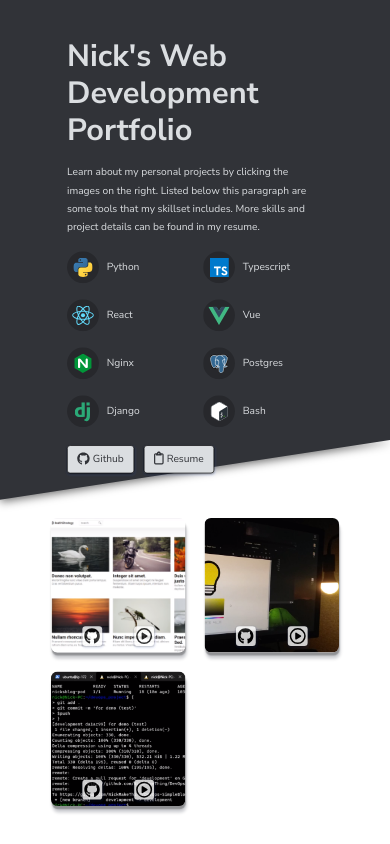
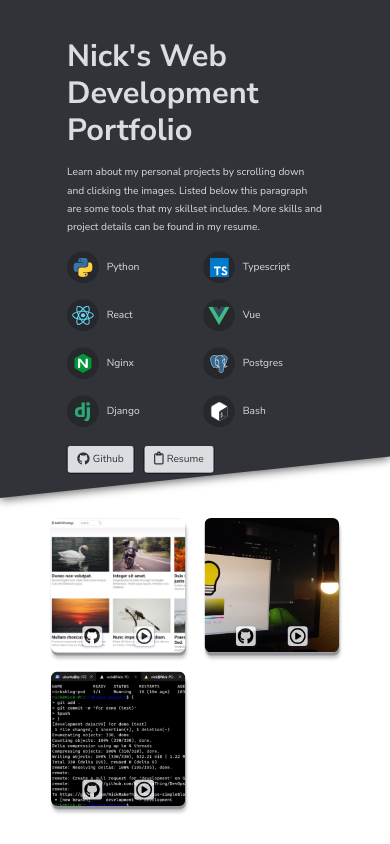
Before and after one commit to NickMakeThing/PortfolioSite, a React (Vite) app: page / in a window 390 px wide. Built offline with nearby package versions, Linux system fonts and the light colour scheme.

Commit message:
reworked mobile background and mobile compatibility

```diff
--- a/package.json
+++ b/package.json
@@ -4,7 +4,7 @@
   "version": "0.0.0",
   "type": "module",
   "scripts": {
-    "dev": "vite",
+    "dev": "vite --host",
     "build": "tsc && vite build",
     "preview": "vite preview"
   },
--- a/src/App.css
+++ b/src/App.css
@@ -19,12 +19,12 @@
   display:flex;
   align-items:center;
   justify-content:center;
-  background:linear-gradient(
+  /* background:linear-gradient(
   rgba(49,51,56,1) 79%,
   rgba(49,51,56,1) 80.09%,
     transparent 80.1%,
     transparent 100%
-  );
+  ); */
   height:100vh;
 }
 
@@ -37,7 +37,7 @@
   z-index:-1;
   position:absolute;
   bottom:0px;
-  height:20vh;
+  height:100vh;
   width:100%;
   filter: drop-shadow(0 2px 5px rgba(0,0,0,0.6));
 }
@@ -46,9 +46,9 @@
   position:absolute;
   bottom:0px;
   background:rgba(49,51,56,1);
-  height:20vh;
+  height:100vh;
   width:100%;
-  clip-path: polygon( 0 0, 102vw 0, 0 150% );
+  clip-path: polygon( 0 0, 102vw 0, 102vw 80%, 0 110% );
 }
 
 body{
@@ -61,25 +61,14 @@ body{
   #app{
     padding-top:4vh;
     padding-bottom:4vh;
-    background:linear-gradient(
-      rgba(49,51,56,1) 42%,
-      rgba(49,51,56,1) 43.09%,
-        transparent 43.1%,
-        transparent 100%
-      );
   }
 
   #main-container{
     flex-direction: column;
     align-items:center;
   }
-  #triangle-container{
-    height:53.5vh;
-    filter: drop-shadow(0 2px 5px rgba(0,0,0,0.6));
-  }
   #triangle {
-    height:53.5vh;
-    clip-path: polygon( 0 0, 102vw 0, 0 20% );
+    clip-path: polygon( 0 0, 102vw 0, 102vw 48%, 0 55% );
   }
 }
 
@@ -87,23 +76,13 @@ body{
   #app{
     padding-top:0vh;
     padding-bottom:0vh;
-    background:linear-gradient(
-      rgba(49,51,56,1) 51%,
-      rgba(49,51,56,1) 52.09%,
-        transparent 52.1%,
-        transparent 100%
-      );
   }
   #main-container{
     transform:scale(0.8);
     gap:100px;
   }
-  #triangle-container{
-    height:48vh;
-  }
   #triangle {
-    height:48vh;
-    clip-path: polygon( 0 0, 102vw 0, 0 15% );
+    clip-path: polygon( 0 0, 102vw 0, 102vw 54%, 0 59% );
   }
 }
 
@@ -114,15 +93,6 @@ body{
 }
 @media only screen and (max-height: 700px) {
   #app{
-    padding-top:10vh;
-    background:linear-gradient(
-      rgba(49,51,56,1) 62%,
-      rgba(49,51,56,1) 63.09%,
-        transparent 63.1%,
-        transparent 100%
-      );
-  }
-  #triangle, #triangle-container {
-    height:30.7vh;
+    padding-top:12vh;
   }
 }
--- a/src/App.tsx
+++ b/src/App.tsx
@@ -1,20 +1,25 @@
 import { useState } from 'react'
 import Intro from './components/Intro/Intro'
 import ProjectList from './components/ProjectList/ProjectList'
-// import reactLogo from './assets/react.svg'
-// import viteLogo from '/vite.svg'
 import './App.css'
 
 function App() {
+  const system = navigator.userAgent
+  const triangleStyle : React.CSSProperties = {}
+  const mobileBrowser = false
+  if (system.includes('Mobile') && !system.includes('DuckDuckGo')){
+    triangleStyle.clipPath = 'polygon( 0 0, 102vw 0, 102vw 82%, 0 86% )'
+  } else if (system.includes('DuckDuckGo')) {
+    triangleStyle.clipPath = 'polygon( 0 0, 102vw 0, 102vw 73%, 0 77% )'
+  }
   return (
       <div id='app'>
-        {/* come back and check if main-container is redundant */}
         <div id='main-container'>
           <Intro />
           <ProjectList />
         </div>
         <div id='triangle-container'>
-          <div id='triangle'></div>
+          <div id='triangle' style={triangleStyle}></div>
         </div>
       </div>
   )
--- a/src/components/Intro/Intro.tsx
+++ b/src/components/Intro/Intro.tsx
@@ -1,20 +1,17 @@
-import { useState, useEffect } from 'react'
+import { useState, useEffect, useRef } from 'react'
 import IntroLink from '../IntroLink/IntroLink'
 import TechIcon from '../TechIcon/TechIcon'
 import { faClipboard } from '@fortawesome/free-regular-svg-icons'
 import { faGithub } from '@fortawesome/free-brands-svg-icons'
 import './Intro.css'
 
+type windowForm = 'wide'|'narrow'
 function Intro() {
-    const [windowState, setWindowState] = useState<'wide'|'narrow'>('wide')
-    const adjustContent = (screen : number) =>{
-        if (screen <= 1090 && windowState !=  'narrow'){
-            setWindowState('narrow')
-        }
-        if (screen > 1090 && windowState != 'wide'){
-            setWindowState('wide')
-        }
-    }
+    // could make this way shorter by just setting state to the width in useEffect
+    // and then a single if statement that decides the content
+    const [windowState, setWindowState] = useState<windowForm>(
+        window.innerWidth > 1090 ? 'wide' : 'narrow'
+    )
     const textBasedOnScreenWidth = () => {
         if (windowState == 'narrow') {
             return 'scrolling down and clicking the images'
@@ -22,19 +19,36 @@ function Intro() {
             return 'clicking the images on the right'
         }
     }
+    // using ref so event listener can see state updates
+    const windowStateRef = useRef(windowState)
+    const setStateForListener = (state : windowForm) => {
+        windowStateRef.current = state
+        setWindowState(state)
+    }
+    const adjustContent = (windowWidth : number) =>{
+        if (windowWidth <= 1090 && windowStateRef.current != 'narrow'){
+            setStateForListener('narrow')
+        } else if (windowWidth > 1090 && windowStateRef.current != 'wide'){
+            setStateForListener('wide')
+        }
+    }
     useEffect(()=>{
+        adjustContent(window.innerWidth,)
         window.addEventListener('resize',()=>adjustContent(window.innerWidth));
         return () => {
           window.removeEventListener('resize',()=>adjustContent(window.innerWidth));
         };
-    },[window.innerWidth])
 
-
+    },[])
+    var a = navigator.userAgent.split(';')
+    console.log(a)
     return (
         <div id='intro'>
             <h1 id='intro-heading'>
                 Nick's Web Development Portfolio
+                {/* {window.innerWidth} */}
             </h1>
+            {/* {navigator.userAgent} */}
             <div id='intro-details'>
                 <p id='description'>
                     Learn about my personal projects by {textBasedOnScreenWidth()}. Listed below this paragraph are some tools that my skillset includes. More skills and project details can be found in my resume.
```
Also changed, not shown: vite.config.ts (+0 -12 lines).
